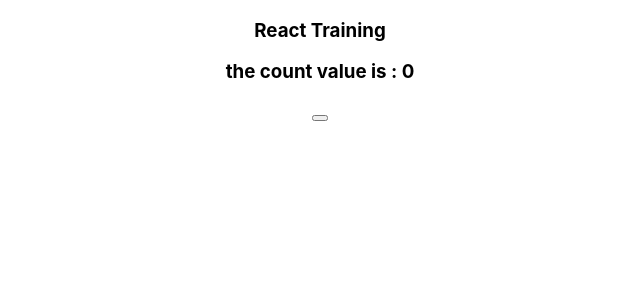
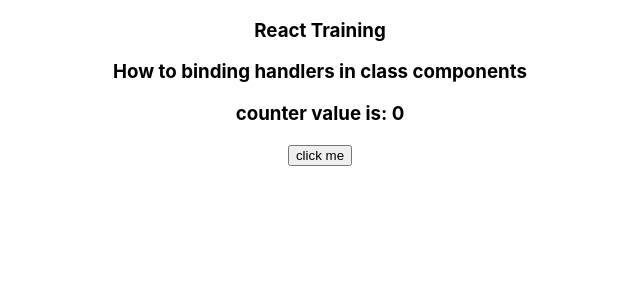
Before and after one commit to saadoundhirat/React-Training, a React (Create React App) app in the folder react-topics/: page / in a window 1280 px wide. Shown: the top 300 px of the page, without its empty margins (320-960 px from the left). Built offline with nearby package versions, Linux system fonts and the light colour scheme.

Commit message:
docs: learn about binding handlers and how to handel it using the 4-approaches

```diff
--- a/react-topics/src/App.jsx
+++ b/react-topics/src/App.js
@@ -1,11 +1,14 @@
 import './App.css';
 import React from 'react'
 import Welcome from './components/class-components/Welcome';
+import BindingHandlers from './components/class-components/BindingHandlers';
+
 function App() {
   return (
     <div className="App">
       <h3> React Training </h3>
-      <Welcome/>
+      {/*<Welcome/>*/}
+      <BindingHandlers/>
     </div>
   );
 }
--- /dev/null
+++ b/react-topics/src/components/class-components/BindingHandlers.js
@@ -0,0 +1,53 @@
+import React, { Component } from 'react'
+
+class BindingHandlers extends Component {
+    constructor(props) {
+        super(props)
+
+        this.state = {
+             counter : 0
+        }
+    }
+
+    // Notes
+    // we can bind handlers in four ways
+
+    // 1-  binding in the body of the function call using
+        //  <button onClick ={this.counterHandler.bind(this)}> incrementCount </button>
+
+    // 2- binding using arrow functions in the body of the function call
+        //  <button onClick ={()=> this.counterHandler()}> incrementCount </button>
+
+    // 3- binding in the constructor function using
+        // this.counterHandler =  this.counterHandler.bind(this) // the official way of binding
+
+    // 4- write the function using the es6 arrow function approach to get read of the this keyword
+
+    counterHandler(){
+        console.log("click is fired")
+        this.setState({
+            counter: this.state.counter + 1
+        })
+    }
+
+    //  using arrow functions approach
+    // counterHandler = () =>{
+    //     console.log("click is fired")
+    //     this.setState({
+    //         counter: this.state.counter + 2
+    //     })
+    // }
+
+
+    render() {
+        return (
+            <div>
+                <h3>How to binding handlers in class components</h3>
+                <h3> counter value is: {this.state.counter}</h3>
+                <button onClick={this.counterHandler.bind(this)}>click me</button>
+            </div>
+        )
+    }
+}
+
+export default BindingHandlers
--- a/react-topics/src/components/class-components/Welcome.jsx
+++ b/react-topics/src/components/class-components/Welcome.js
@@ -14,6 +14,9 @@
         //  if  the state value depends on previous state then use arrow functions to update the state
         // the setState is asynchronous => it will takes time so make sure any code you add after the setState function to be inside the call back function in the setState({update the state here }, callback function here to use the updated state)  // or we can use async await to solve the problem.
 
+        // this.setState({
+        //     count : 100
+        // }, ()=>{console.log(this.state.count)})
 
         this.setState((preState , props) =>({
             count: preState.count + 1 // + props.extraValue
```
Also changed, not shown: 2 other files (tests, documents, lock files or other folders).
